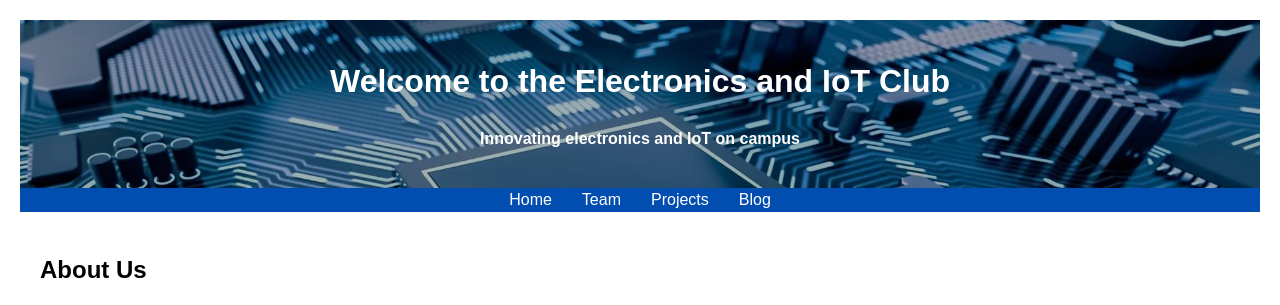
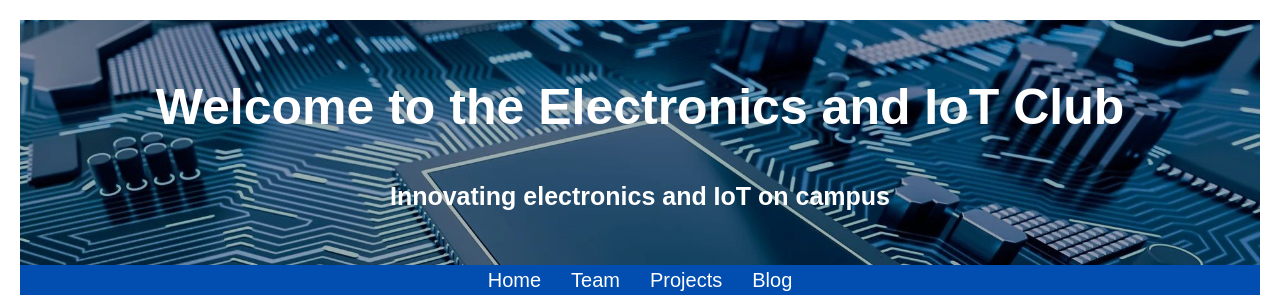
Before and after one commit to Ceres2805/Ec-IoT-Website, a plain HTML site: page index.html in a window 1280 px wide. Shown: the top 305 px of the page. Drawn offline with Linux system fonts and the light colour scheme.

Commit message:
Update styles.css

```diff
--- a/styles.css
+++ b/styles.css
@@ -1,13 +1,13 @@
 body {
     font-family: Arial, sans-serif;
-    font-size: 1rem 20px;
+    font-size: 20px;
     line-height: 1.5;
     margin: 0;
     padding: 20px;
 }
 
 header {
-    font-size: 1rem 25px;
+    font-size: 25px;
     background: url("elec.jpeg");
     background-repeat: no-repeat;
     height: 1rem 250px;
```
